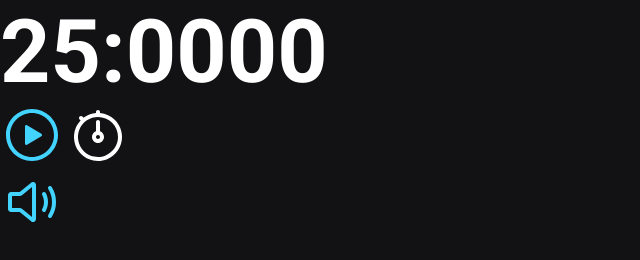
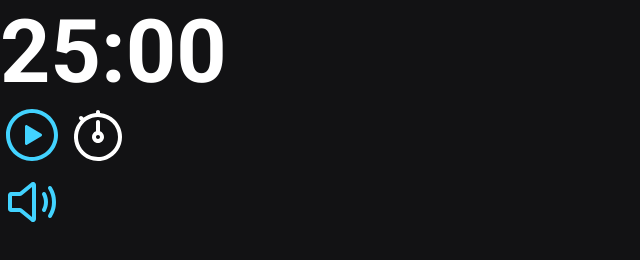
Before and after one commit to Maxtherox/Alarme_web, a plain HTML site: page index.html in a window 1280 px wide. Shown: the whole page, without its empty margins (0-640 px from the left). Drawn offline with Linux system fonts and the light colour scheme.

Commit message:
Remove unnecessary line

```diff
--- a/index.html
+++ b/index.html
@@ -16,7 +16,7 @@
             <span class="minutes">25</span>
             <span>:</span>
             <span class="seconds">00</span>
-            <span class="seconds">00</span>
+
         </div>
         <div class="controls">
             <button class="play"><svg width="64" height="64" viewBox="0 0 64 64" fill="none" xmlns="http://www.w3.org/2000/svg">
```
